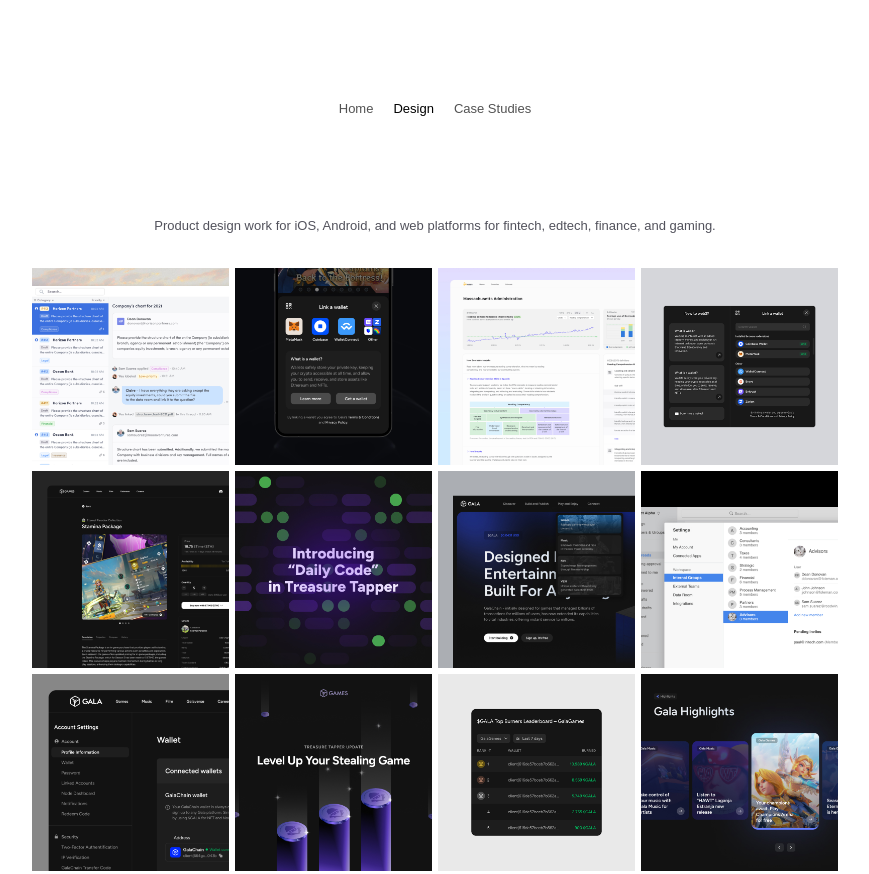
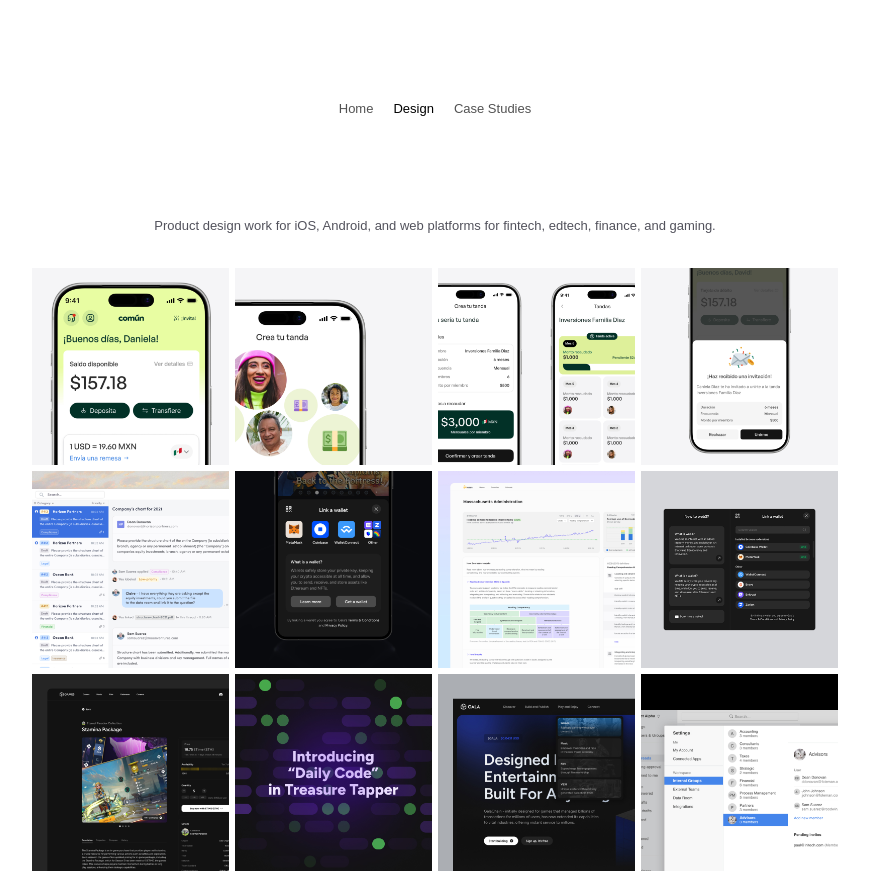
Before and after one commit to katguzmann/katguzmann.github.io, a website: page dist/design.html in a window 1280 px wide. Shown: the top 874 px of the page, without its empty margins (205-1074 px from the left). Drawn offline with Linux system fonts and the light colour scheme; a web font is replaced by a local one.

Commit message:
add comun images

```diff
--- a/dist/design.html
+++ b/dist/design.html
@@ -39,6 +39,27 @@
         </section>
       <section class="work_gallery mt-10 mb-20">
         <ul class="grid grid-cols-1 sm:grid-cols-2 md:grid-cols-4 gap-2">
+          <li class="">
+            <a class="gallery-demo" href="./images/comunfull-1.jpg">
+              <img class="aspect-square" alt="" src="./images/comun1-small.jpg">
+            </a>
+          </li>
+          <li class="">
+            <a class="gallery-demo" href="./images/comunfull-2.jpg">
+              <img class="aspect-square" alt="" src="./images/comun2-small.jpg">
+            </a>
+          </li>
+          <li class="">
+            <a class="gallery-demo" href="./images/comunfull-3.jpg">
+              <img class="aspect-square" alt="" src="./images/comun3-small.jpg">
+            </a>
+          </li>
+          <li class="">
+            <a class="gallery-demo" href="./images/comunfull-4.jpg">
+              <img class="aspect-square" alt="" src="./images/comun4-small.jpg">
+            </a>
+          </li>
+
           <li class="">
             <a class="gallery-demo" href="./images/image49-full.jpg">
               <img class="aspect-square" alt="" src="./images/image49-small.jpg">
```
Also changed, not shown: dist/index.html (+2 -2 lines), dist/images/comun1-small.jpg (added), dist/images/comun2-small.jpg (added), dist/images/comun3-small.jpg (added), dist/images/comun4-small.jpg (added), dist/images/comunfull-2.jpg (added), dist/images/comunfull-3.jpg (added), dist/images/comunfull-4.jpg (added), 1 other file.
